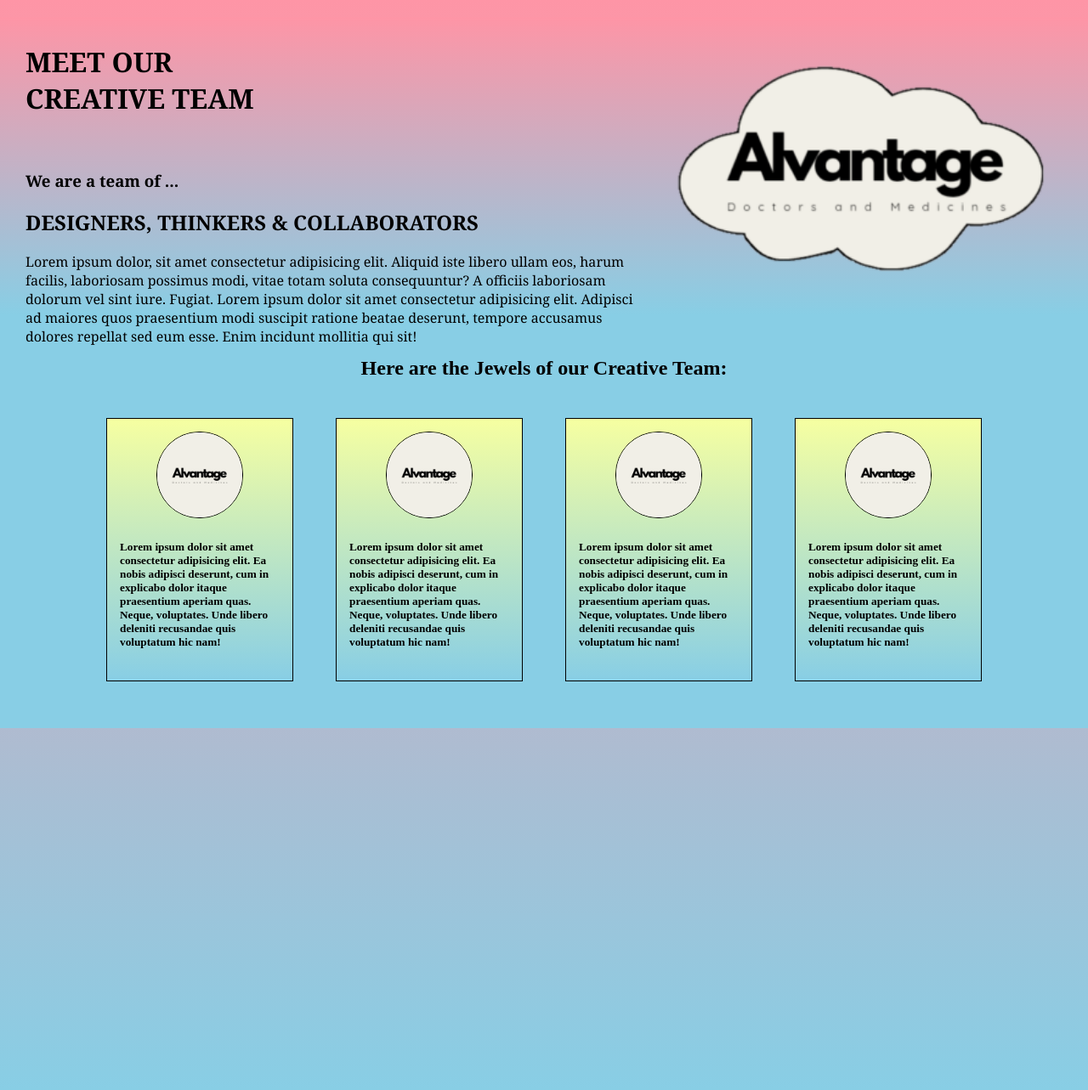
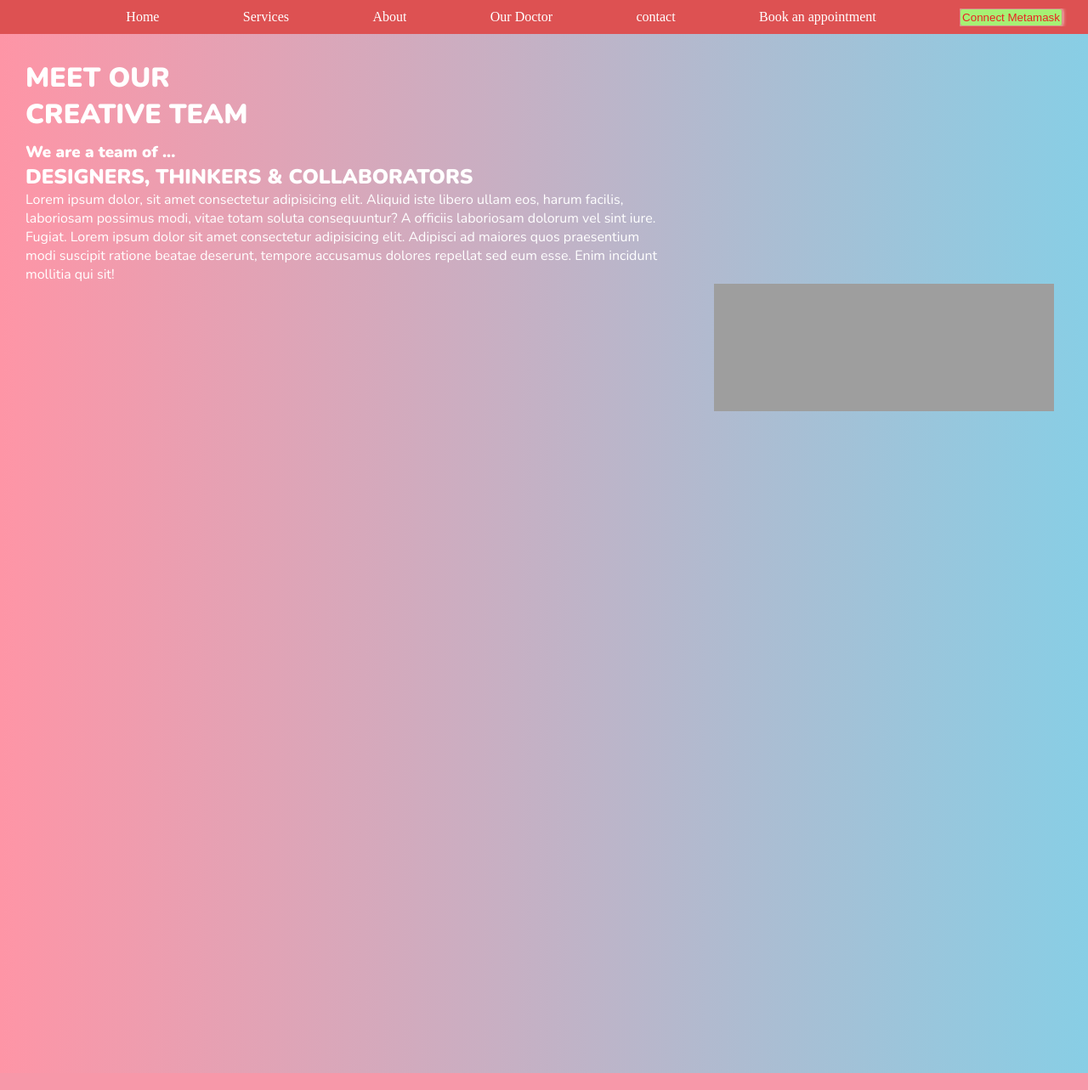
Before and after one commit to debarshee2004/emedicalSupplyApp-secondDraft, a Flask app: template templates/About_Us.html in a window 1280 px wide. Shown: the whole page at 85% size. Run offline with Flask 3, Linux system fonts and the light colour scheme; the template is opened without the code that fills it, so the values that code supplies are empty; grey boxes are pictures that could not be loaded.

Commit message:
index updated

```diff
--- a/templates/About_Us.css
+++ b/templates/About_Us.css
@@ -1,14 +1,15 @@
 body{
     margin: 0;
     padding: 0;
-    background: linear-gradient(rgb(254, 149, 166), rgb(136, 206, 229));
+    background: linear-gradient(to right, rgb(254, 149, 166), rgb(136, 206, 229));
+
     height: 100vh;
     width: 100;
     overflow: hidden;
     background-size:contain ;
     overflow-y: scroll;
 }
-.header{
+.top-section{
     padding-left: 20px;
     margin-top: 20px;
     display: flex;
@@ -16,22 +17,28 @@ body{
     flex: 2;
     justify-content: space-between;
     position: relative;
-    height: 350px;
-    background: linear-gradient(rgb(254, 149, 166), rgb(136, 206, 229));
+    height: 100vh;
+    background: linear-gradient(to right, rgb(254, 149, 166), rgb(136, 206, 229));
+
 }
 .photo{
-    display: flex;
-    justify-content: center;
-    align-items: center;
+
+position: relative;
     margin-left: 15px;
     padding: 10px 50px 10px 10px;
-    width: 500px;
+    height: 150px;
+
 }
 .photo_edit{
-    height: 250px;
+    align-self: right;
+    height:150px;
+    position: absolute;
+    top: 0;
+    width: 400px;
+    right: 30px;
 }
 .topic{
-    font-family: Cambria, Cochin, Georgia, Times, 'Times New Roman', serif;
+    font-family: 'Nunito' , Cambria, Cochin, Georgia, Times;
     padding: 10px 10px 10px 10px;
 }
 .members{
@@ -48,7 +55,7 @@ body{
 .profile{
     display: flex;
     flex-direction: column;
-    background: linear-gradient(rgb(246, 255, 161), rgb(136, 206, 229));
+    background: linear-gradient(to right,rgb(246, 255, 161), rgb(136, 206, 229));
     border: 1px solid black;
     padding: 15px;
     margin: 25px;
--- a/templates/About_Us.html
+++ b/templates/About_Us.html
@@ -1,24 +1,75 @@
 <!DOCTYPE html>
 <html lang="en">
   <head>
-    <meta charset="UTF-8">
-    <meta http-equiv="X-UA-Compatible" content="IE=edge">
-    <meta name="viewport" content="width=device-width, initial-scale=1.0">
-    <link rel="stylesheet" href="About_Us.css">
+    <meta charset="UTF-8" />
+    <meta http-equiv="X-UA-Compatible" content="IE=edge" />
+    <meta name="viewport" content="width=device-width, initial-scale=1.0" />
+    <link rel="stylesheet" href="About_Us.css" />
+    <link rel="stylesheet" href="index.css" />
+    <link
+      href="https://fonts.googleapis.com/css2?family=Nunito:wght@400;900&family=Share+Tech+Mono&display=swap"
+      rel="stylesheet"
+    />
     <title>About Us</title>
   </head>
   <body>
     <div class="header">
+      <div class="logo">
+        <div class="logopic">
+          <div id="titleOver"></div>
+
+          <!-- <img src="images/heartbeat.gif" alt="error" /> -->
+        </div>
+      </div>
+      <div class="home">
+        <a href="index.html">Home</a>
+      </div>
+      <div class="services">
+        <a href="">Services</a>
+      </div>
+      <div class="about">
+        <a href="">About</a>
+      </div>
+      <div class="ourDoc">
+        <a href="">Our Doctor</a>
+      </div>
+      <div class="contact">
+        <a href="">contact</a>
+      </div>
+      <div class="appoint">
+        <a href="">Book an appointment</a>
+      </div>
+      <div class="metamask">
+        <button type="button" class="btn btn-primary btn-sm" id="connect">
+          Connect Metamask
+        </button>
+      </div>
+    </div>
+    <div class="top-section">
       <div class="topic">
-            <h1>MEET OUR <br> CREATIVE TEAM</h1>
-            <br>
-            <h3>We are a team of ... </h3>
+        <h1>
+          MEET OUR <br />
+          CREATIVE TEAM
+        </h1>
+        <div style="margin-top: 10px">
+          <h3>We are a team of ...</h3>
           <h2>DESIGNERS, THINKERS & COLLABORATORS</h2>
-            <p>Lorem ipsum dolor, sit amet consectetur adipisicing elit. Aliquid iste libero ullam eos, harum facilis, laboriosam possimus modi, vitae totam soluta consequuntur? A officiis laboriosam dolorum vel sint iure. Fugiat.
-                Lorem ipsum dolor sit amet consectetur adipisicing elit. Adipisci ad maiores quos praesentium modi suscipit ratione beatae deserunt, tempore accusamus dolores repellat sed eum esse. Enim incidunt mollitia qui sit!</p>
+          <p style="width: 60%">
+            Lorem ipsum dolor, sit amet consectetur adipisicing elit. Aliquid
+            iste libero ullam eos, harum facilis, laboriosam possimus modi,
+            vitae totam soluta consequuntur? A officiis laboriosam dolorum vel
+            sint iure. Fugiat. Lorem ipsum dolor sit amet consectetur
+            adipisicing elit. Adipisci ad maiores quos praesentium modi suscipit
+            ratione beatae deserunt, tempore accusamus dolores repellat sed eum
+            esse. Enim incidunt mollitia qui sit!
+          </p>
+          <div class="photo">
+            <img
+              class="photo_edit"
+              src="https://www.freepnglogos.com/uploads/tv-png/tv-png-television-jamaica-jamaican-news-sports-and-4.png"
+            />
           </div>
-        <div class="photo">
-            <img class="photo_edit" src="images/Ai.png">
+        </div>
       </div>
     </div>
 
@@ -27,34 +78,70 @@
       <div class="team">
         <div class="profile">
           <div>
-                  <img class="profile_photo" src="images/20230805_232522_0000.png" alt="">
+            <img
+              class="profile_photo"
+              src="images/20230805_232522_0000.png"
+              alt=""
+            />
           </div>
           <div class="details">
-                  <h5>Lorem ipsum dolor sit amet consectetur adipisicing elit. Ea nobis adipisci deserunt, cum in explicabo dolor itaque praesentium aperiam quas. Neque, voluptates. Unde libero deleniti recusandae quis voluptatum hic nam!</h5>
-              </div>
-          </div>
-          <div class="profile">
-              <div >
-                  <img class="profile_photo" src="images/20230805_232522_0000.png" alt="">
-              </div>
-              <div class="details">
-                  <h5>Lorem ipsum dolor sit amet consectetur adipisicing elit. Ea nobis adipisci deserunt, cum in explicabo dolor itaque praesentium aperiam quas. Neque, voluptates. Unde libero deleniti recusandae quis voluptatum hic nam!</h5>
+            <h5>
+              Lorem ipsum dolor sit amet consectetur adipisicing elit. Ea nobis
+              adipisci deserunt, cum in explicabo dolor itaque praesentium
+              aperiam quas. Neque, voluptates. Unde libero deleniti recusandae
+              quis voluptatum hic nam!
+            </h5>
           </div>
         </div>
         <div class="profile">
           <div>
-                  <img class="profile_photo" src="images/20230805_232522_0000.png" alt="">
+            <img
+              class="profile_photo"
+              src="images/20230805_232522_0000.png"
+              alt=""
+            />
           </div>
           <div class="details">
-                  <h5>Lorem ipsum dolor sit amet consectetur adipisicing elit. Ea nobis adipisci deserunt, cum in explicabo dolor itaque praesentium aperiam quas. Neque, voluptates. Unde libero deleniti recusandae quis voluptatum hic nam!</h5>
+            <h5>
+              Lorem ipsum dolor sit amet consectetur adipisicing elit. Ea nobis
+              adipisci deserunt, cum in explicabo dolor itaque praesentium
+              aperiam quas. Neque, voluptates. Unde libero deleniti recusandae
+              quis voluptatum hic nam!
+            </h5>
           </div>
         </div>
         <div class="profile">
           <div>
-                  <img class="profile_photo" src="images/20230805_232522_0000.png" alt="">
+            <img
+              class="profile_photo"
+              src="images/20230805_232522_0000.png"
+              alt=""
+            />
           </div>
           <div class="details">
-                  <h5>Lorem ipsum dolor sit amet consectetur adipisicing elit. Ea nobis adipisci deserunt, cum in explicabo dolor itaque praesentium aperiam quas. Neque, voluptates. Unde libero deleniti recusandae quis voluptatum hic nam!</h5>
+            <h5>
+              Lorem ipsum dolor sit amet consectetur adipisicing elit. Ea nobis
+              adipisci deserunt, cum in explicabo dolor itaque praesentium
+              aperiam quas. Neque, voluptates. Unde libero deleniti recusandae
+              quis voluptatum hic nam!
+            </h5>
+          </div>
+        </div>
+        <div class="profile">
+          <div>
+            <img
+              class="profile_photo"
+              src="images/20230805_232522_0000.png"
+              alt=""
+            />
+          </div>
+          <div class="details">
+            <h5>
+              Lorem ipsum dolor sit amet consectetur adipisicing elit. Ea nobis
+              adipisci deserunt, cum in explicabo dolor itaque praesentium
+              aperiam quas. Neque, voluptates. Unde libero deleniti recusandae
+              quis voluptatum hic nam!
+            </h5>
           </div>
         </div>
       </div>
--- a/templates/index.css
+++ b/templates/index.css
@@ -138,4 +138,5 @@ align-self: center;
     font-family: 'Nunito',arial,'times-new-roman';
     margin-top: 10px;
     font-style: italic;
+    font-weight: bold;
 }
--- a/templates/index.html
+++ b/templates/index.html
@@ -39,7 +39,7 @@
           <a href="">Services</a>
         </div>
         <div class="about">
-          <a href="">About</a>
+          <a href="About_Us.html">About</a>
         </div>
         <div class="ourDoc">
           <a href="">Our Doctor</a>
@@ -78,7 +78,7 @@
     <script>
       let preload = document.getElementById("loading");
 
-      const time = 5000;
+      const time = 2000;
       setTimeout(runPage, time);
 
       function runPage() {
```
Lines whose indentation alone changed are shown as unchanged.
